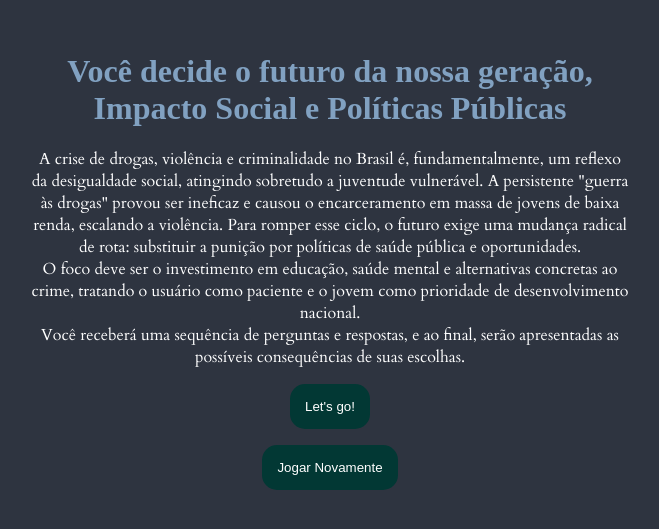
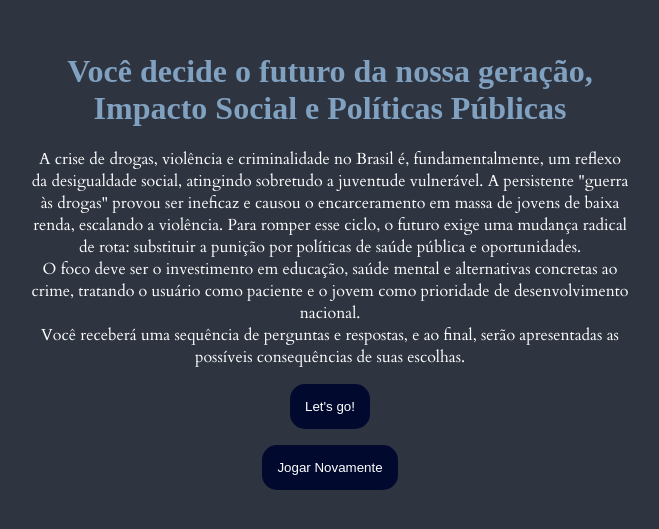
Before and after one commit to marioliso9/missao-ia, a plain HTML site: page index.html in a window 1280 px wide. Shown: the part 147-676 px from the top of the page, without its empty margins (310-969 px from the left). Drawn offline with Linux system fonts and the light colour scheme.

Commit message:
9999999999999

```diff
--- a/style.css
+++ b/style.css
@@ -4,7 +4,7 @@
 --fonte-titulo: "DM+Serif+Display";
 --fonte-texto: "Cardo";
 --cor-principal: #2E3440;
---cor-secundaria: #023834;
+--cor-secundaria: #010a2e;
 --cor-destaque: #81A1C1;
 --cor-texto: #ffffff;
 }
```
